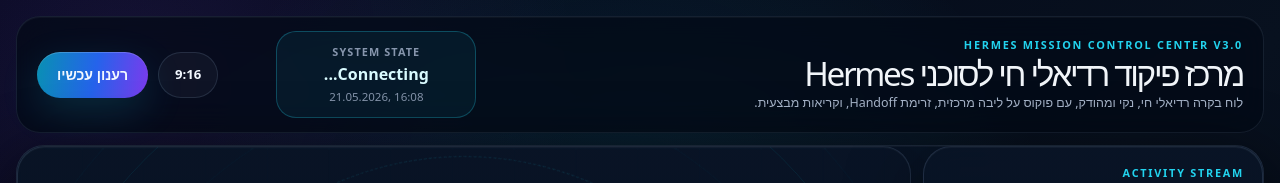
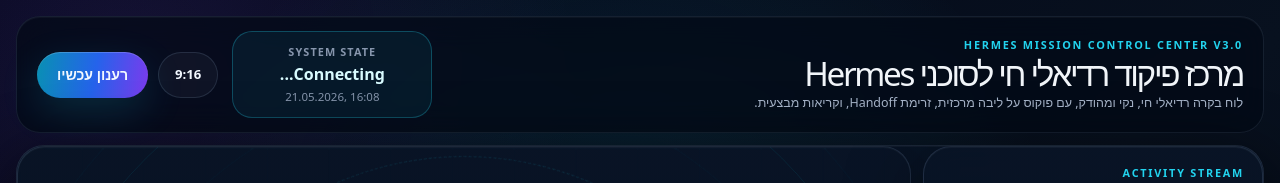
Before and after one commit to inonbm/hermes-mission-control, a React (Vite) app: page / in a window 1280 px wide. Shown: the top 183 px of the page. Built offline with nearby package versions, Linux system fonts and the light colour scheme; no server answers; the database is empty.

Commit message:
Revert "fix: improve top bar spacing"
This reverts commit c12592c15b5b06fd3e9c4c78bba85013cd70b298.

```diff
--- a/src/index.css
+++ b/src/index.css
@@ -136,30 +136,14 @@
 
 .command-bar {
   display: grid;
-  grid-template-columns: minmax(0, 1.45fr) minmax(220px, 280px) auto;
+  grid-template-columns: 1fr auto auto;
   align-items: center;
-  gap: 18px;
+  gap: 14px;
   padding: 14px 20px;
   border: 1px solid rgba(148, 179, 215, 0.12);
   border-radius: 24px;
   background: rgba(3, 10, 23, 0.72);
   box-shadow: inset 0 1px 0 rgba(255, 255, 255, 0.035);
-}
-
-.bar-title {
-  min-width: 0;
-}
-
-.bar-title h1 {
-  overflow-wrap: anywhere;
-}
-
-.bar-state {
-  justify-self: center;
-}
-
-.bar-controls {
-  justify-self: end;
 }
 
 .eyebrow {
```
